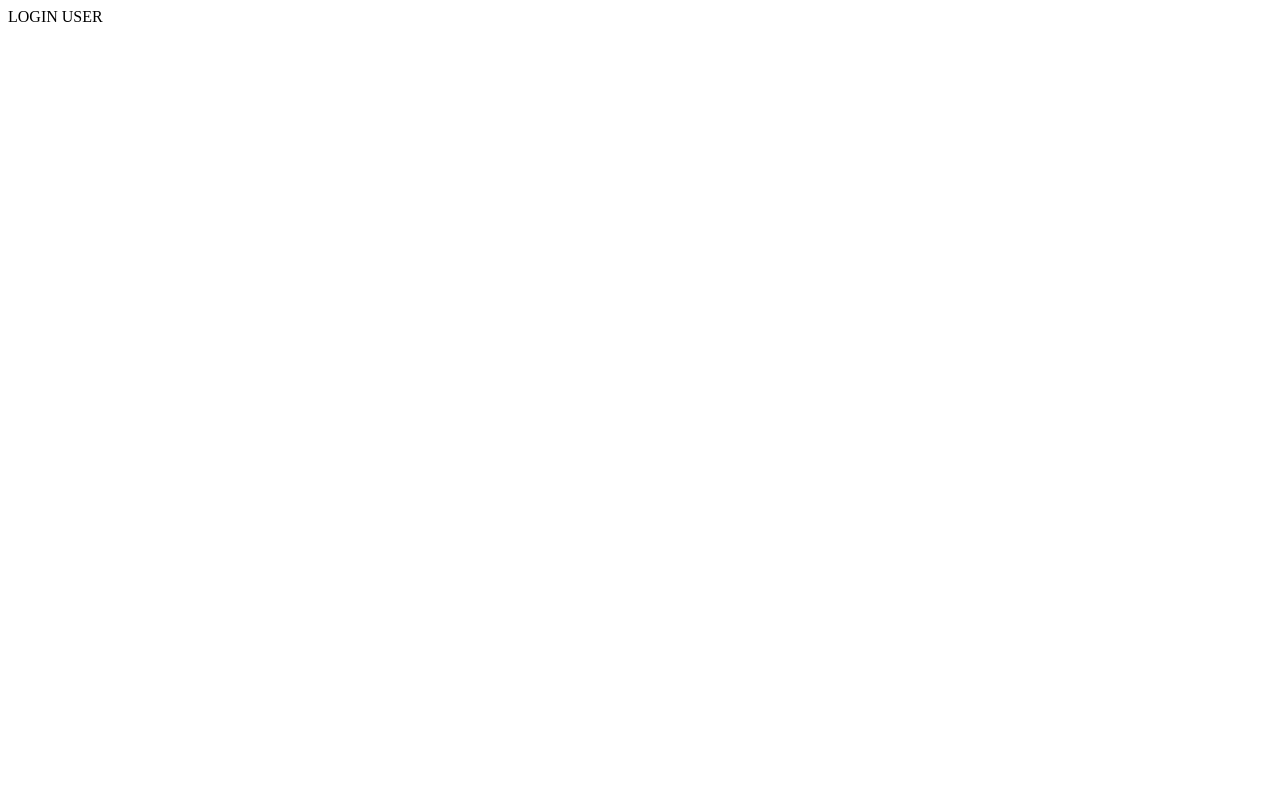
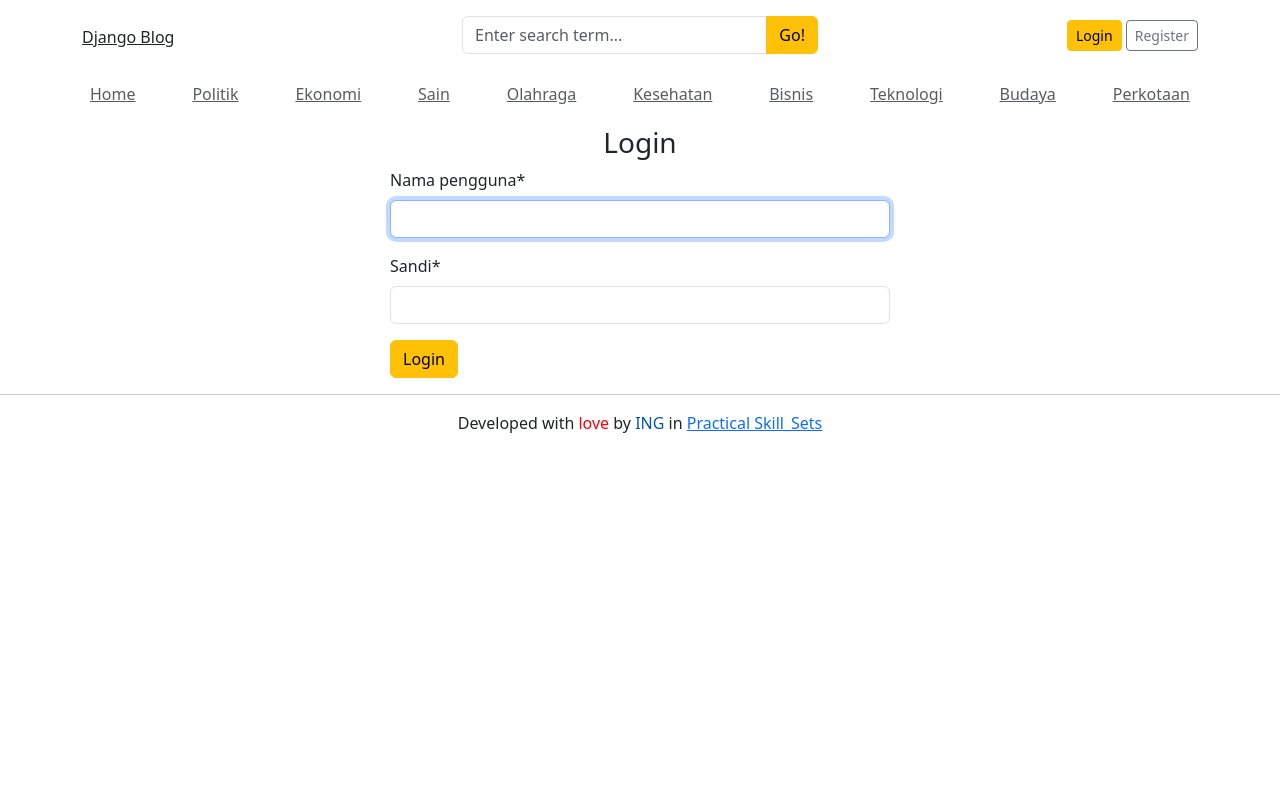
Before and after one commit to gurnitha/2024-dj5-restaurant, a Django app: page /login/ in a window 1280 px wide. Before the commit the page is almost empty. Run offline with Django 5.2, Linux system fonts and the light colour scheme; some libraries are stand-ins or nearby versions.

Commit message:
16. Mengisi HTML template untuk laman login

```diff
--- a/templates/user/login.html
+++ b/templates/user/login.html
@@ -1,3 +1,148 @@
 <!-- src/templates/user/login.html -->
 
-LOGIN USER
+<!DOCTYPE html>
+<html lang="en">
+<head>
+    <meta charset="UTF-8">
+    <meta http-equiv="X-UA-Compatible" content="IE=edge">
+    <meta name="viewport" content="width=device-width, initial-scale=1.0">
+    <title>Resto | Login</title>
+    <link href="https://getbootstrap.com/docs/4.0/dist/css/bootstrap.min.css" rel="stylesheet">
+    <link href="https://fonts.googleapis.com/css?family=Playfair+Display:700,900" rel="stylesheet">
+    <link href="/static/css/blog.css" rel="stylesheet">
+    <link href="/static/css/bootstrap.min.css" rel="stylesheet">
+    <link rel="stylesheet" href="https://cdnjs.cloudflare.com/ajax/libs/font-awesome/4.7.0/css/font-awesome.min.css">
+</head>
+<body>
+    <div class="container">
+
+        <!-- header -->
+        <header class="blog-header py-3">
+            <div class="row flex-nowrap justify-content-between align-items-center">
+                <div class="col-4 pt-1">
+                    <a class="blog-header-logo text-dark" href="/">Django Blog</a>
+                </div>
+                <div class="col-4">
+                    <form action="/blog/search/" method="GET">
+                        <div class="input-group">
+                            <input
+                                class="form-control"
+                                type="text"
+                                name="keyword"
+                                value=""
+                                placeholder="Enter search term..."
+                                aria-label="Enter search term..."
+                                aria-describedby="button-search" />
+                            <button
+                                type="submit"
+                                class="btn btn-warning"
+                                id="button-search"
+                                type="button">Go!</button>
+                        </div>
+                    </form>
+                </div>
+
+                <div class="col-4 d-flex justify-content-end align-items-center">
+
+                        <a class="btn btn-sm btn-warning"
+                            href="/user/login/">Login</a> &nbsp;
+                        <a class="btn btn-sm btn-outline-secondary"
+                            href="/user/register/">Register</a>
+
+                </div>
+
+            </div>
+        </header>
+        <!-- header end -->
+
+        <!-- navbar -->
+        <div class="nav-scroller py-1 mb-2">
+            <nav class="nav d-flex justify-content-between">
+                <a class="p-2 text-muted" href="/">Home</a>
+
+                <a class="p-2 text-muted"
+                    href="/blogs/1/">
+                    Politik
+                </a>
+
+                <a class="p-2 text-muted"
+                    href="/blogs/2/">
+                    Ekonomi
+                </a>
+
+                <a class="p-2 text-muted"
+                    href="/blogs/3/">
+                    Sain
+                </a>
+
+                <a class="p-2 text-muted"
+                    href="/blogs/4/">
+                    Olahraga
+                </a>
+
+                <a class="p-2 text-muted"
+                    href="/blogs/5/">
+                    Kesehatan
+                </a>
+
+                <a class="p-2 text-muted"
+                    href="/blogs/6/">
+                    Bisnis
+                </a>
+
+                <a class="p-2 text-muted"
+                    href="/blogs/7/">
+                    Teknologi
+                </a>
+
+                <a class="p-2 text-muted"
+                    href="/blogs/8/">
+                    Budaya
+                </a>
+
+                <a class="p-2 text-muted"
+                    href="/blogs/9/">
+                    Perkotaan
+                </a>
+
+            </nav>
+        </div>
+        <!-- navbar end -->
+
+        <!-- hero featued post -->
+
+        <!-- hero featued post end -->
+
+        <!-- content -->
+
+
+<h3 class="text-center">Login</h3>
+
+<form
+	action="/user/login/"
+	method="POST" style="width:500px; margin:auto;">
+	<input type="hidden" name="csrfmiddlewaretoken" value="kUHHFNq2lZjGqfdJzEEd8UfFAxRjYtKE3gUdTFU5idL97wWKXsERcr3tpvoBGVZm">
+
+
+
+<div id="div_id_username" class="form-group"> <label for="id_username" class=" requiredField">
+                Nama pengguna<span class="asteriskField">*</span> </label> <div> <input type="text" name="username" autofocus autocapitalize="none" autocomplete="username" maxlength="150" class="textinput form-control" required id="id_username"> </div> </div> <div id="div_id_password" class="form-group"> <label for="id_password" class=" requiredField">
+                Sandi<span class="asteriskField">*</span> </label> <div> <input type="password" name="password" autocomplete="current-password" class="passwordinput form-control" required id="id_password"> </div> </div>
+
+
+    <button type="submit" class="btn btn-warning">Login</button>
+</form>
+
+        <!-- content end -->
+
+    </div>
+
+    <!-- footer -->
+    <footer class="blog-footer">
+        <hr />
+        <p style="text-align: center;">Developed with <span style="color:red;">love</span> by <span style="color:#0056B3;">ING</span> in <a href="#">Practical Skill_Sets</a></p>
+    </footer>
+    <!-- footer end -->
+
+</body>
+</html>
```
Also changed, not shown: README.md.
